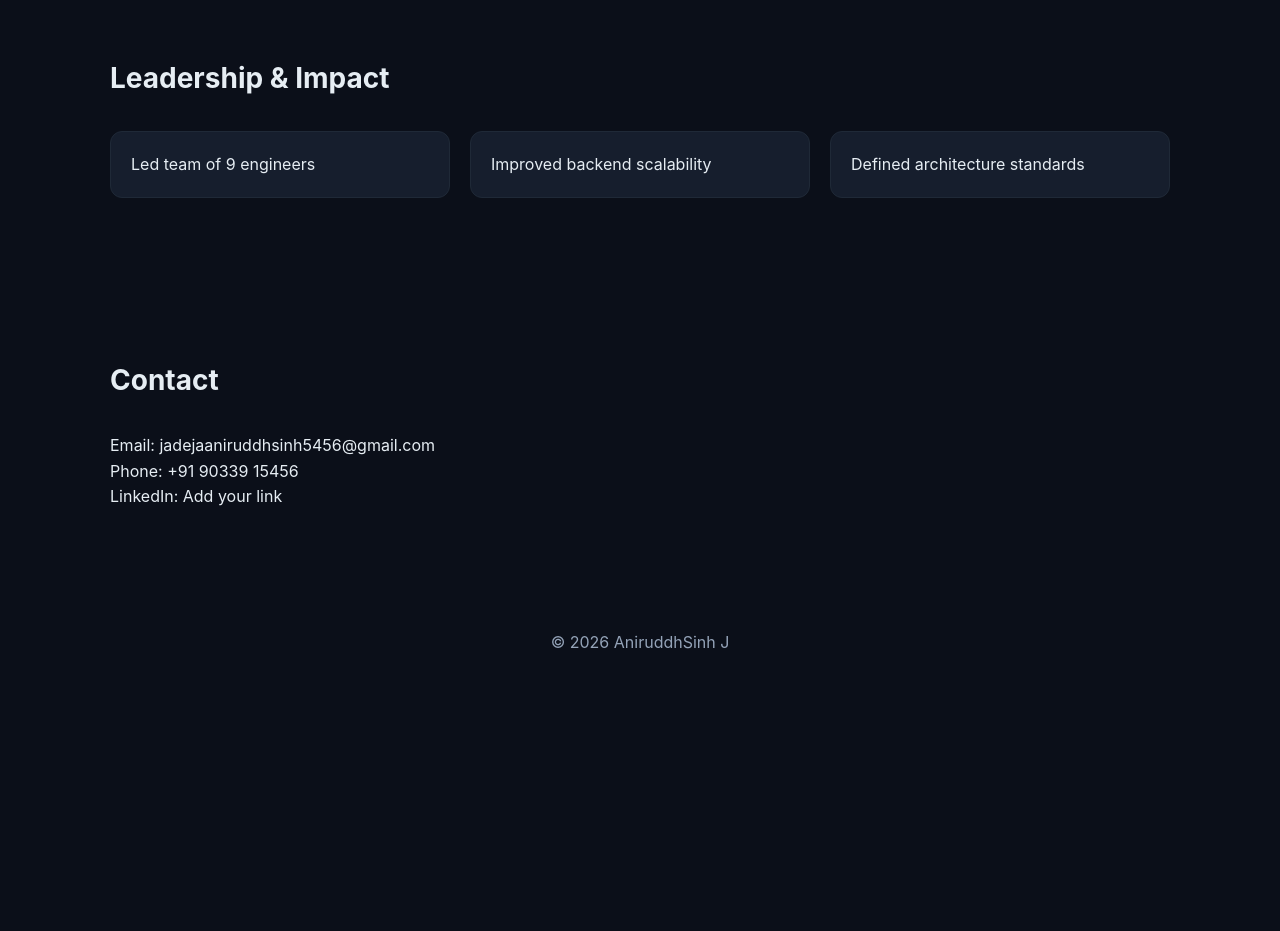
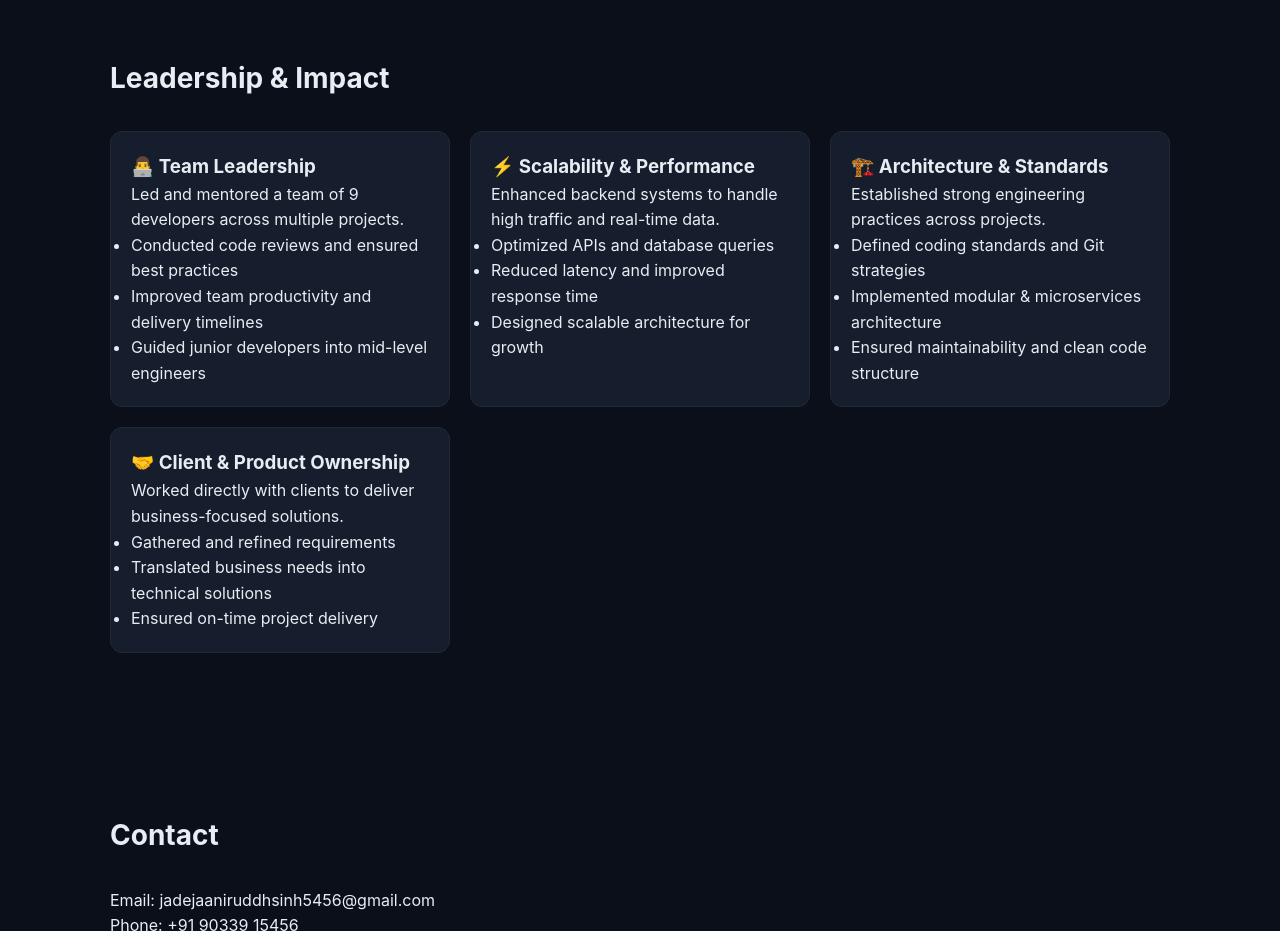
Before and after one commit to AniruddhSinh-Jadeja/portfolio, a plain HTML site: page index.html in a window 1280 px wide. Shown: the part 2780-3711 px from the top of the page. Before the commit the page ends 3475 px from the top, so only its background shows below. Drawn offline with Linux system fonts and the light colour scheme.

Commit message:
Update index.html

```diff
--- a/index.html
+++ b/index.html
@@ -288,13 +288,51 @@ footer {
 </section>
 
 <!-- IMPACT -->
-<section id="impact">
+<section id="impact" class="fade">
   <h2>Leadership & Impact</h2>
 
   <div class="grid">
-    <div class="card">Led team of 9 engineers</div>
-    <div class="card">Improved backend scalability</div>
-    <div class="card">Defined architecture standards</div>
+
+    <div class="card">
+      <h3>👨‍💻 Team Leadership</h3>
+      <p>Led and mentored a team of 9 developers across multiple projects.</p>
+      <ul>
+        <li>Conducted code reviews and ensured best practices</li>
+        <li>Improved team productivity and delivery timelines</li>
+        <li>Guided junior developers into mid-level engineers</li>
+      </ul>
+    </div>
+
+    <div class="card">
+      <h3>⚡ Scalability & Performance</h3>
+      <p>Enhanced backend systems to handle high traffic and real-time data.</p>
+      <ul>
+        <li>Optimized APIs and database queries</li>
+        <li>Reduced latency and improved response time</li>
+        <li>Designed scalable architecture for growth</li>
+      </ul>
+    </div>
+
+    <div class="card">
+      <h3>🏗️ Architecture & Standards</h3>
+      <p>Established strong engineering practices across projects.</p>
+      <ul>
+        <li>Defined coding standards and Git strategies</li>
+        <li>Implemented modular & microservices architecture</li>
+        <li>Ensured maintainability and clean code structure</li>
+      </ul>
+    </div>
+
+    <div class="card">
+      <h3>🤝 Client & Product Ownership</h3>
+      <p>Worked directly with clients to deliver business-focused solutions.</p>
+      <ul>
+        <li>Gathered and refined requirements</li>
+        <li>Translated business needs into technical solutions</li>
+        <li>Ensured on-time project delivery</li>
+      </ul>
+    </div>
+
   </div>
 </section>
 
```
